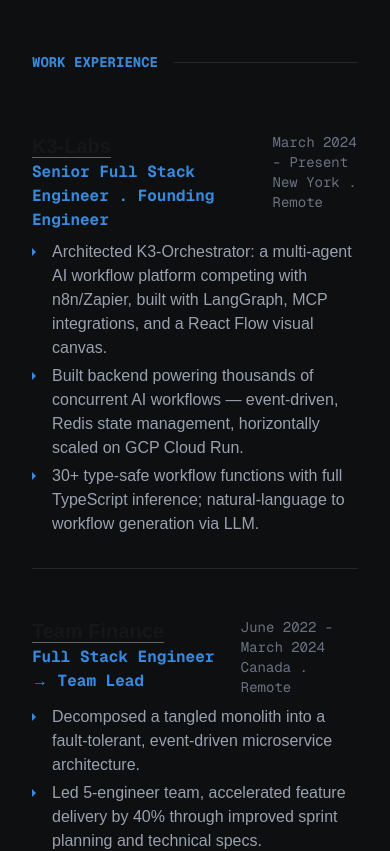
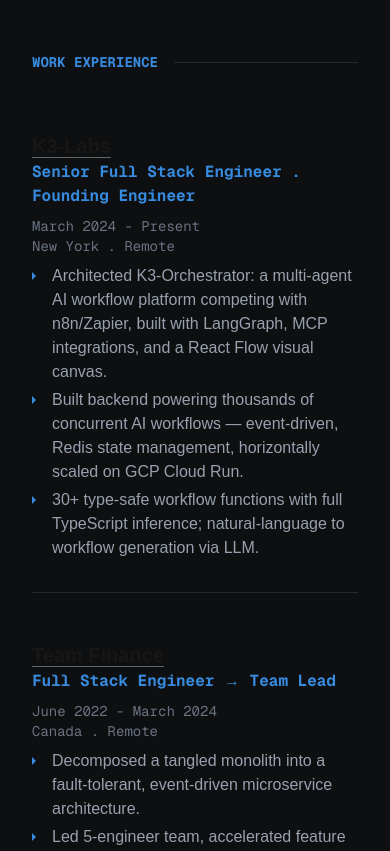
Before and after one commit to murtrax/personal-website, a Next.js app: page / in a window 390 px wide. Shown: the part 1360-2211 px from the top of the page. Built offline with nearby package versions, Linux system fonts and the light colour scheme.

Commit message:
fix work experience mobile view

```diff
--- a/components/sections/WorkExperience.tsx
+++ b/components/sections/WorkExperience.tsx
@@ -13,7 +13,7 @@
         {JOB_HISTORY.map((job, index) => {
           return (
             <div key={job.company} className="flex flex-col gap-2">
-              <div className="flex justify-between gap-4 items-start">
+              <div className="flex flex-col gap-2 sm:flex-row sm:items-start sm:justify-between sm:gap-4">
                 <div>
                   <h3 className="font-bold text-xl underline decoration-white/20 underline-offset-4 decoration-0 hover:text-electric-blue transition-colors">
                     <Link href={job.link} target="_blank" rel="noreferrer">
@@ -24,7 +24,7 @@
                     {job.title}
                   </p>
                 </div>
-                <div className="flex flex-col items-end text-sm text-gray-500 font-mono">
+                <div className="flex flex-col text-left text-sm text-gray-500 font-mono sm:text-right">
                   <p>
                     {job.startDate} - {job.endDate}
                   </p>
```
